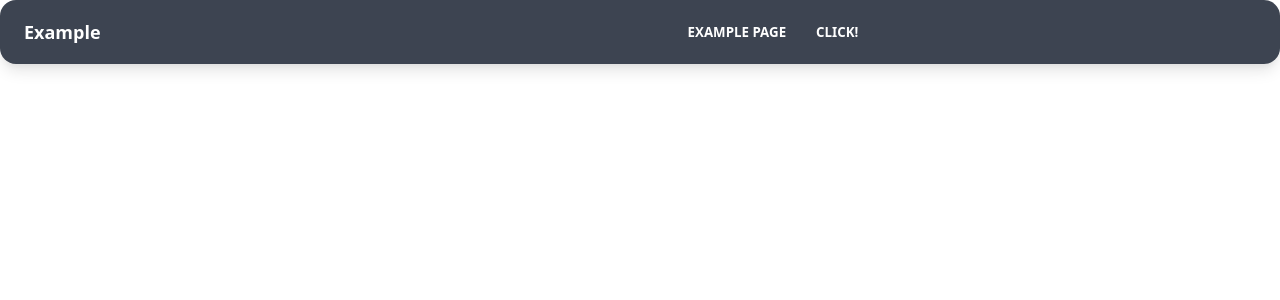
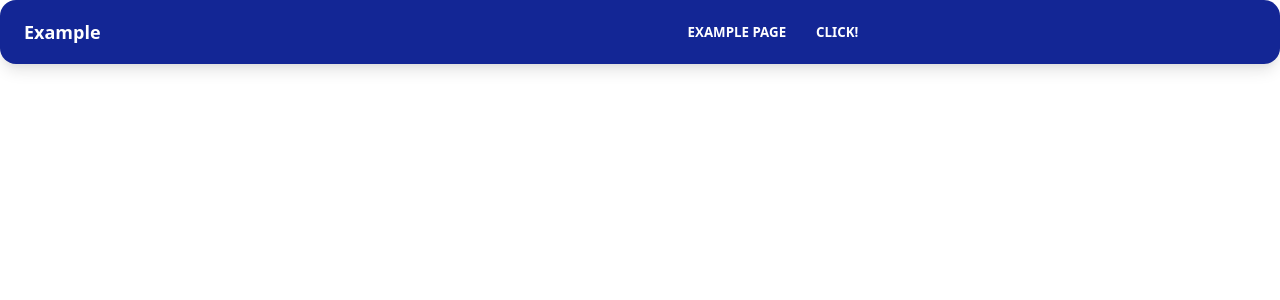
Before and after one commit to LWJerri/startup-web, a Svelte app: page / in a window 1280 px wide. Shown: the top 300 px of the page. Built offline with nearby package versions, Linux system fonts and the light colour scheme.

Commit message:
Add `data-theme` for main div

```diff
--- a/src/pages/Main.svelte
+++ b/src/pages/Main.svelte
@@ -1,3 +1,4 @@
+<div data-theme="aqua">
   <div class="navbar mb-2 shadow-lg bg-neutral text-neutral-content rounded-box">
     <div class="px-2 mx-2 navbar-start">
       <span class="text-lg font-bold">Example</span>
@@ -19,3 +20,4 @@
       </div>
     </div>
   </div>
+</div>
```
Lines whose indentation alone changed are shown as unchanged.
